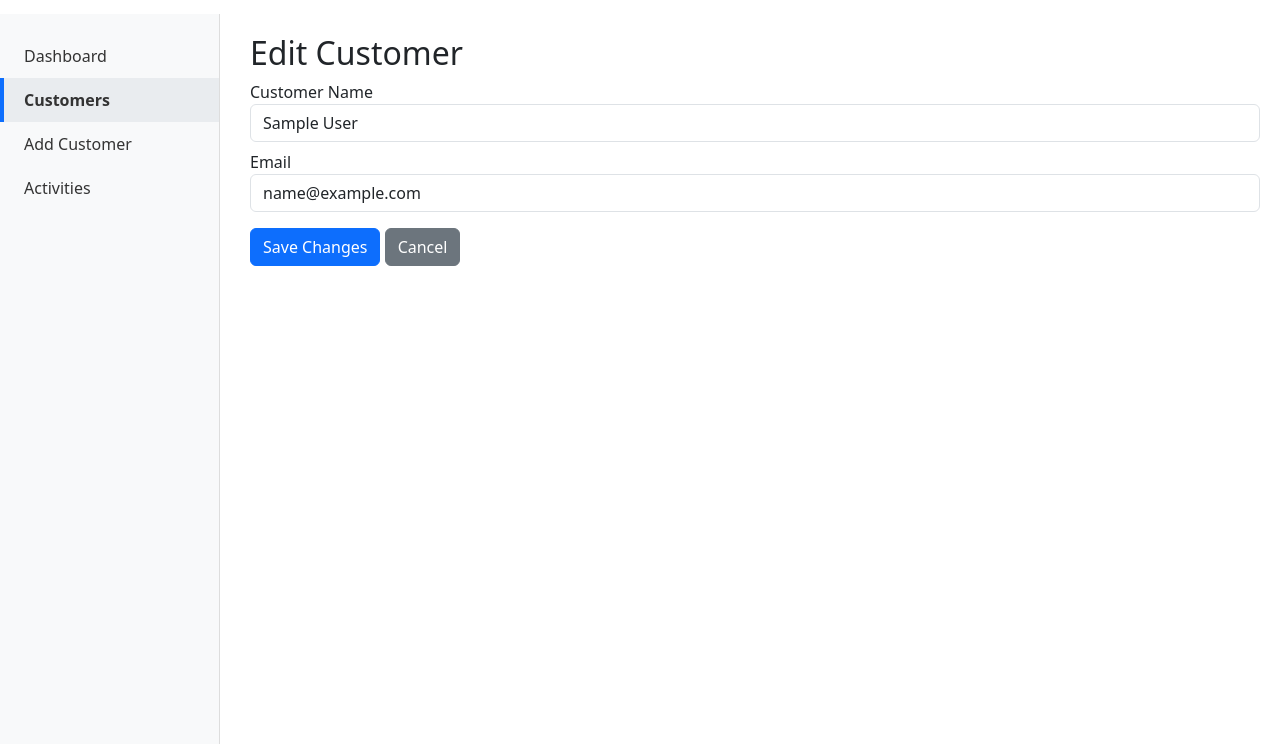
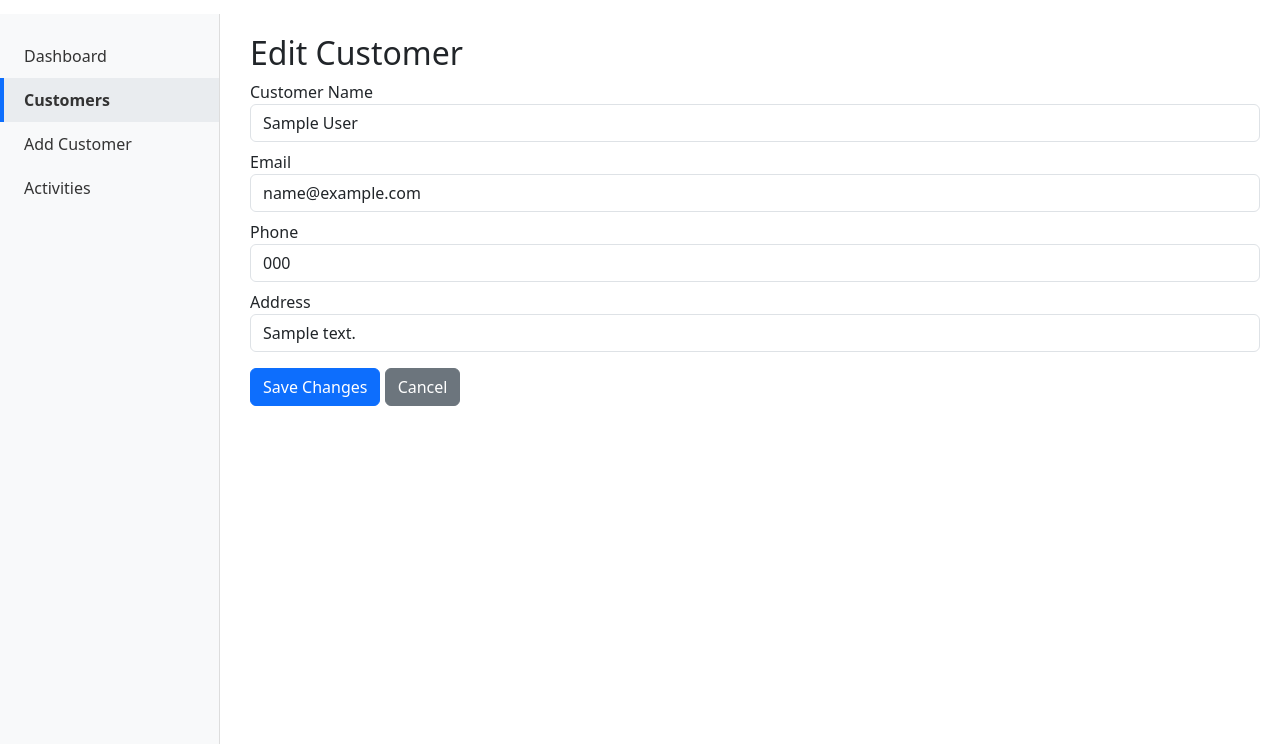
Before and after one commit to RobertMochnacky/kartoteka, a Flask app: page /edit_customer/1 in a window 1280 px wide. Shown: the part 56-800 px from the top of the page. Run offline with Flask 3, Linux system fonts and the light colour scheme; a user stored in the database is signed in; tables that the repository leaves empty hold one stand-in row (values such as "Sample post").

Commit message:
Update edit_customer.html

```diff
--- a/app/templates/edit_customer.html
+++ b/app/templates/edit_customer.html
@@ -10,10 +10,22 @@
         <label for="name">Customer Name</label>
         <input type="text" class="form-control" id="name" name="name" value="{{ customer.name }}" required>
     </div>
+
     <div class="form-group mt-2">
         <label for="email">Email</label>
         <input type="email" class="form-control" id="email" name="email" value="{{ customer.email }}" required>
     </div>
+
+    <div class="form-group mt-2">
+        <label for="phone">Phone</label>
+        <input type="text" class="form-control" id="phone" name="phone" value="{{ customer.phone }}">
+    </div>
+
+    <div class="form-group mt-2">
+        <label for="address">Address</label>
+        <input type="text" class="form-control" id="address" name="address" value="{{ customer.address }}">
+    </div>
+
     <button type="submit" class="btn btn-primary mt-3">Save Changes</button>
     <a href="{{ url_for('main.dashboard') }}" class="btn btn-secondary mt-3">Cancel</a>
 </form>
```
